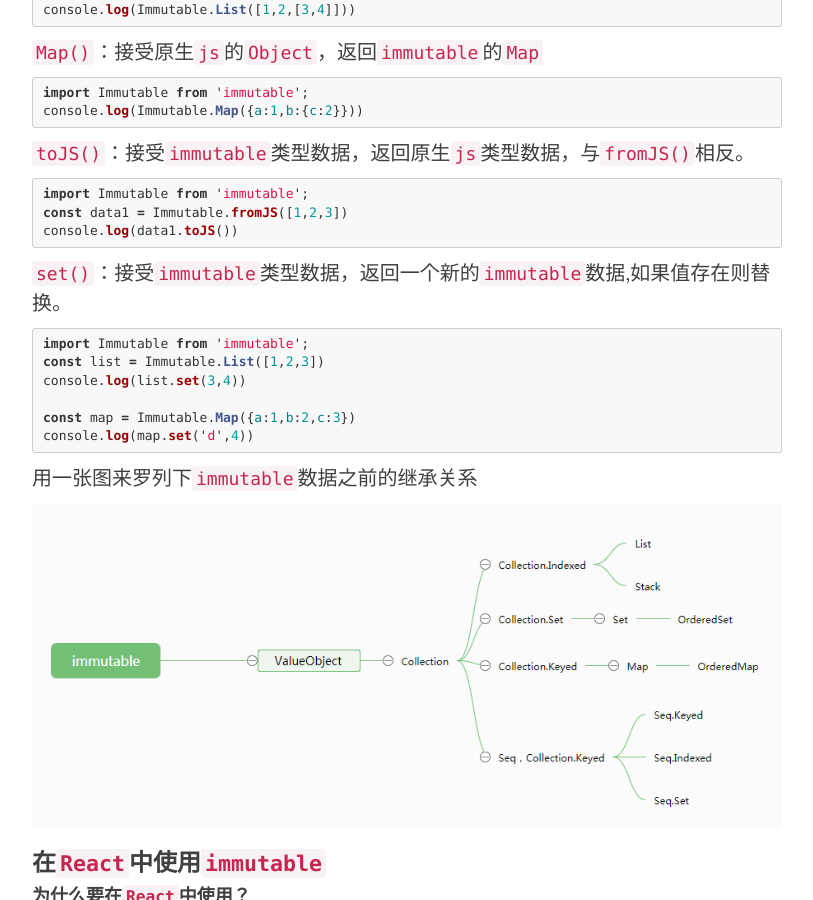
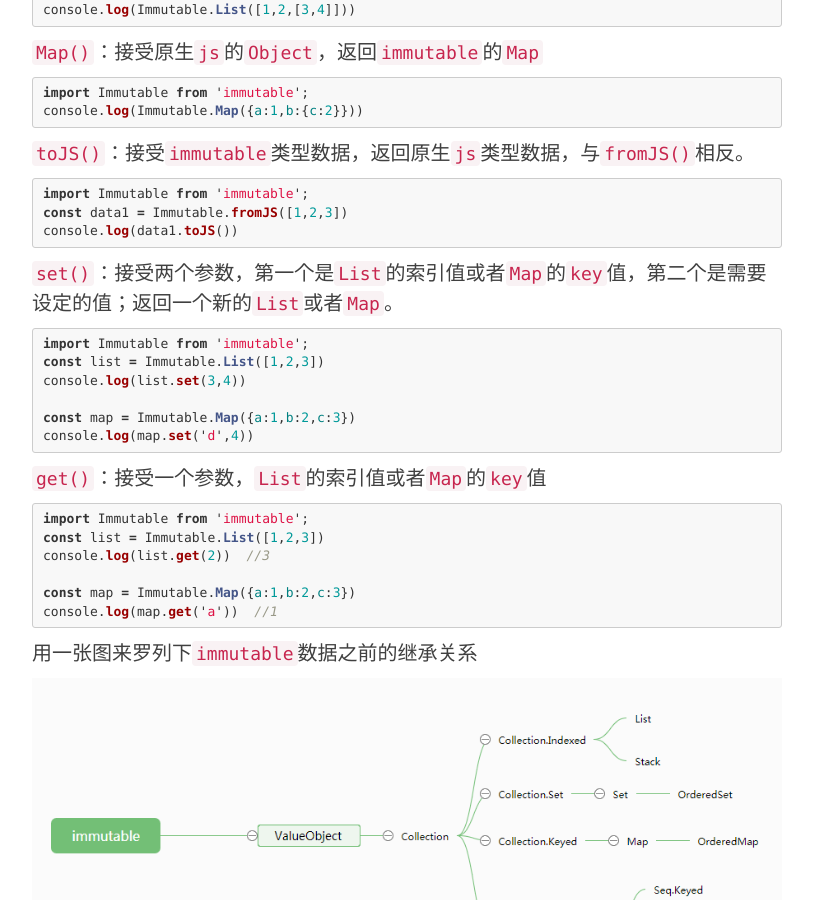
Before and after one commit to Bubble2/Bubble2.github.io, a Jekyll site: the page built from _posts/2017-08-24-immutable.md, in a window 1280 px wide and 900 px high, scrolled down 3050 px. Shown: the whole window, without its empty margins (233-1046 px from the left). Built offline with Jekyll 4.4.1, drawn with Linux system fonts in a browser that asks for light colours; nearby versions of some CDN libraries; some of the changed text lies outside the part shown.

Commit message:
modify immutable

````diff
--- a/_posts/2017-08-24-immutable.md
+++ b/_posts/2017-08-24-immutable.md
@@ -45,7 +45,7 @@
 
 ### `immutable`的`api`介绍
 
-`immutable`内部实现了一整套的持久化数据结构，
+`immutable`内部实现了一整套的持久化数据结构
 
 - 数据类型，比如`Collection`、`List`、`Map`、`OrderedMap`、`Set`、`OrderedSet`、`Stack`、`Record`、`Seq`。
 
@@ -112,7 +112,7 @@
 console.log(data1.toJS())
 ```
 
-`set()`：接受`immutable`类型数据，返回一个新的`immutable`数据,如果值存在则替换。
+`set()`：接受两个参数，第一个是`List`的索引值或者`Map`的`key`值，第二个是需要设定的值；返回一个新的`List`或者`Map`。
 
 ``` js
 import Immutable from 'immutable';
@@ -123,6 +123,16 @@
 console.log(map.set('d',4))
 ```
 
+`get()`：接受一个参数，`List`的索引值或者`Map`的`key`值
+
+``` js
+import Immutable from 'immutable';
+const list = Immutable.List([1,2,3])
+console.log(list.get(2))  //3
+
+const map = Immutable.Map({a:1,b:2,c:3})
+console.log(map.get('a'))  //1
+```
 
 用一张图来罗列下`immutable`数据之前的继承关系
 
````
Also changed, not shown: other parts of _posts/2017-08-24-immutable.md (+1 -1 lines).
